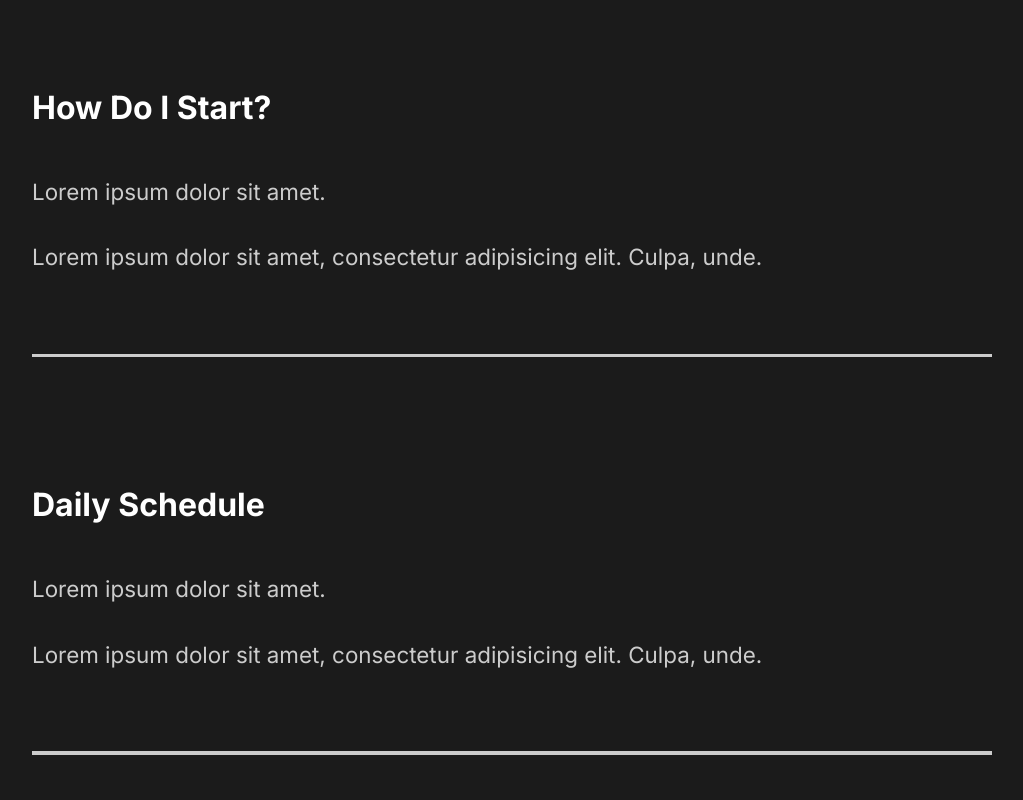
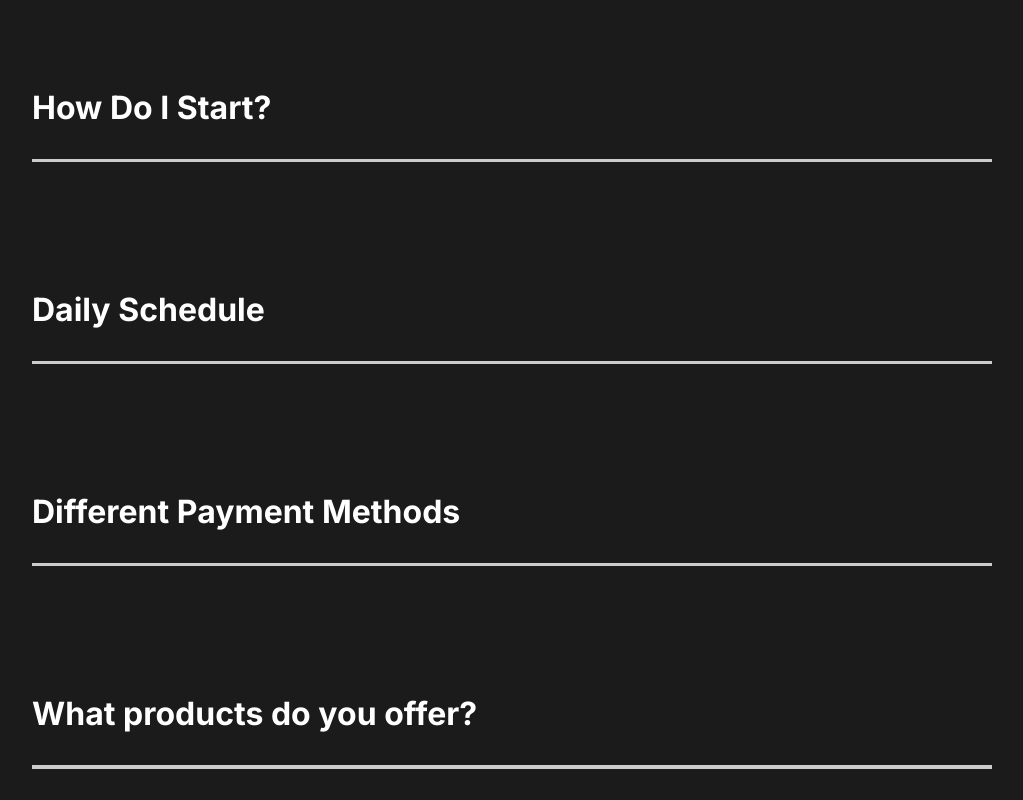
Before and after one commit to Hosseinht/ReactWebsite, a React (Create React App) app: page / in a window 1280 px wide. Shown: the part 2300-3100 px from the top of the page, without its empty margins (128-1151 px from the left). Built offline with nearby package versions, Linux system fonts and the light colour scheme.

Commit message:
20.Scroll Animation-1

```diff
--- a/src/components/ServicesSection.js
+++ b/src/components/ServicesSection.js
@@ -1,4 +1,9 @@
 import React from "react";
+import {useInView} from "react-intersection-observer";
+//Animation
+import {useAnimation} from "framer-motion";
+import {fade} from "../animation";
+
 //Import Icons
 import clock from '../img/clock.svg'
 import diaphragm from '../img/diaphragm.svg'
@@ -12,8 +17,19 @@ import styled from "styled-components";
 import {About, Description, Image} from "../styles";
 
 const ServicesSection = () => {
+    const controls = useAnimation();
+    const [element, view] = useInView({threshold:0.5});
+    console.log(view)
+    // Element is a reference and view shows it's true or false.
+    //threshold:0.5: when it's true? when we are in halfway in.
+    if(view) {
+        //if our element is in view
+        controls.start('show');
+    }else{
+        controls.start('hidden');
+    }
     return (
-        <Services>
+        <Services variants={fade} animate={controls} initial="hidden" ref={element}>
             <Description>
                 <h2>High <span>quality</span></h2>
                 <Cards>
@@ -85,3 +101,5 @@ const Card = styled.div `
 `
 
 export default ServicesSection;
+
+// useInView is a way that javascript allows you to do something to an element once it is in view
--- a/src/components/Toggle.js
+++ b/src/components/Toggle.js
@@ -2,7 +2,7 @@ import React, {useState} from "react";
 import {motion} from "framer-motion";
 
 const Toggle = ({children, title}) => {
-    const [toggle, setToggle] = useState(true)
+    const [toggle, setToggle] = useState(false)
   return (
       <motion.div layout className="question" onClick={() => setToggle(!toggle)}>
           <motion.h4 layout>{title}</motion.h4>
--- a/src/styles.js
+++ b/src/styles.js
@@ -1,6 +1,7 @@
 import styled from "styled-components";
+import {motion} from "framer-motion";
 
-export const About = styled.div`
+export const About = styled(motion.div)`
   min-height: 90vh;
   display: flex;
   align-items: center;
```
